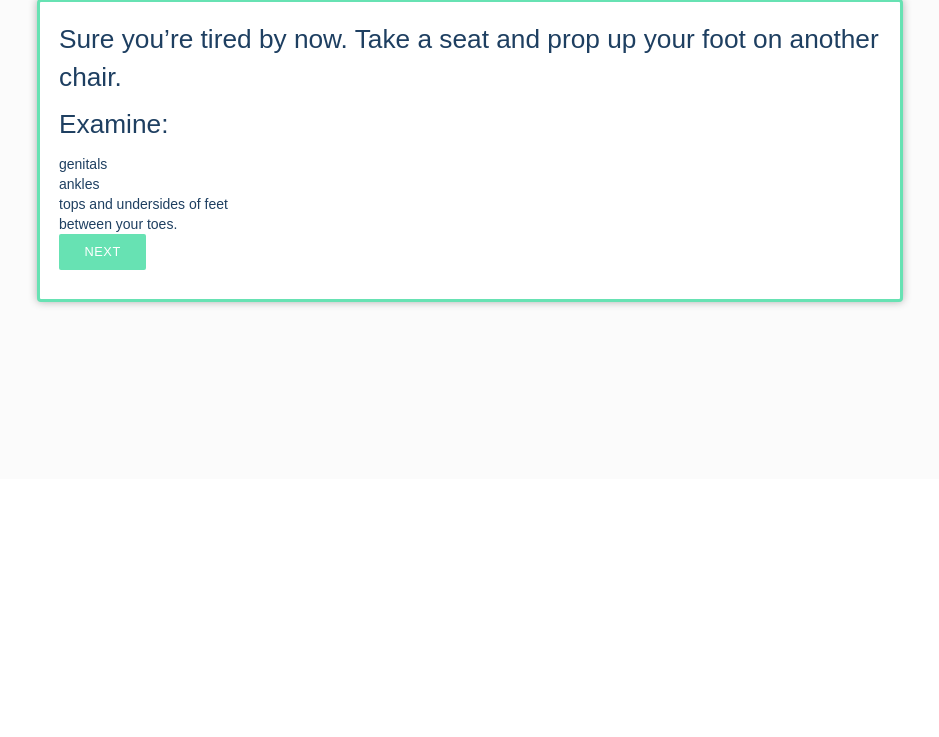
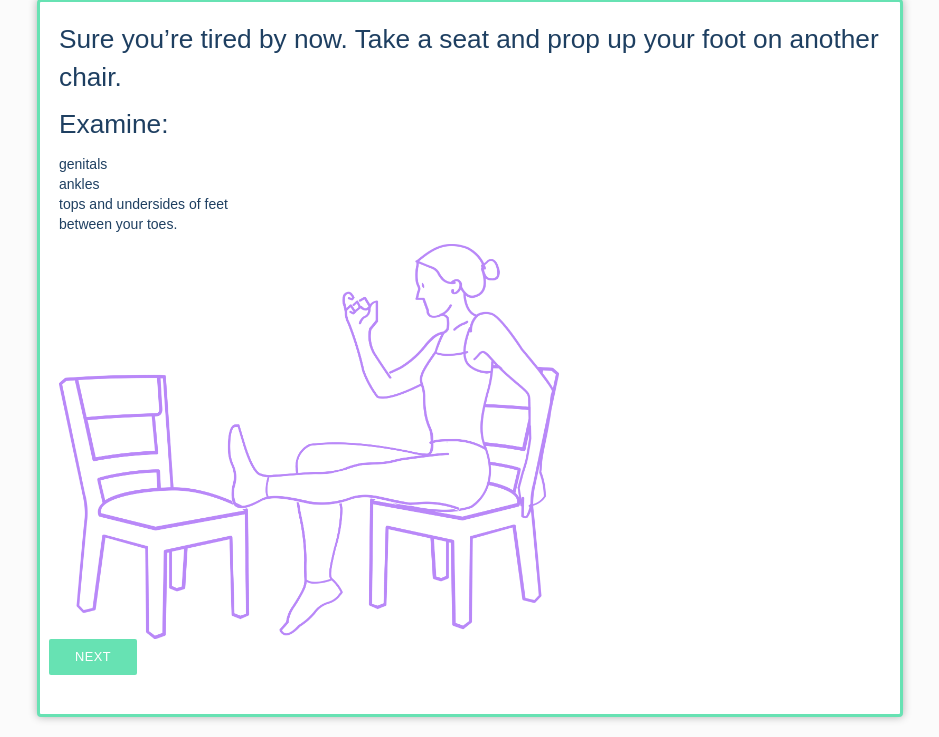
Before and after one commit to rsfarkas/HealthAid, a Node server app: page /skin6 in a window 1280 px wide. Shown: the part 321-1058 px from the top of the page, without its empty margins (170-1109 px from the left). Before the commit the page ends 628 px from the top, so only its background shows below. Run offline with Node 20, Linux system fonts and the light colour scheme; the visitor is signed in with stand-in values (Sample User, id 1); some libraries are stand-ins or nearby versions; some web fonts are replaced.

Commit message:
added photo to self check

```diff
--- a/public/style/style.css
+++ b/public/style/style.css
@@ -136,7 +136,9 @@ text-align:left !important;
 .pt50{
   padding-top: 50px;
 }
-
+.mw500{
+  max-width:500px;
+}
 /*toggles*/
 fieldset {
     border: 0;
--- a/views/skin6.ejs
+++ b/views/skin6.ejs
@@ -28,9 +28,13 @@
         <li>ankles</li>
         <li>tops and undersides of feet</li>
         <li>between your toes.</li>
-              <a class="lBut" href="skin7">Next</a>
+      </ul>
+      <img class="mw500" src="../imgs/chair.png">
+      <div class="row">
+            <a class="lBut" href="skin7">Next</a>
       </div>
-  </div>
+      </div>
+  </div><!--col-->
   </div><!--container-->
 </body>
 </html>
```
Also changed, not shown: public/imgs/chair.png (added), 3 other files.
